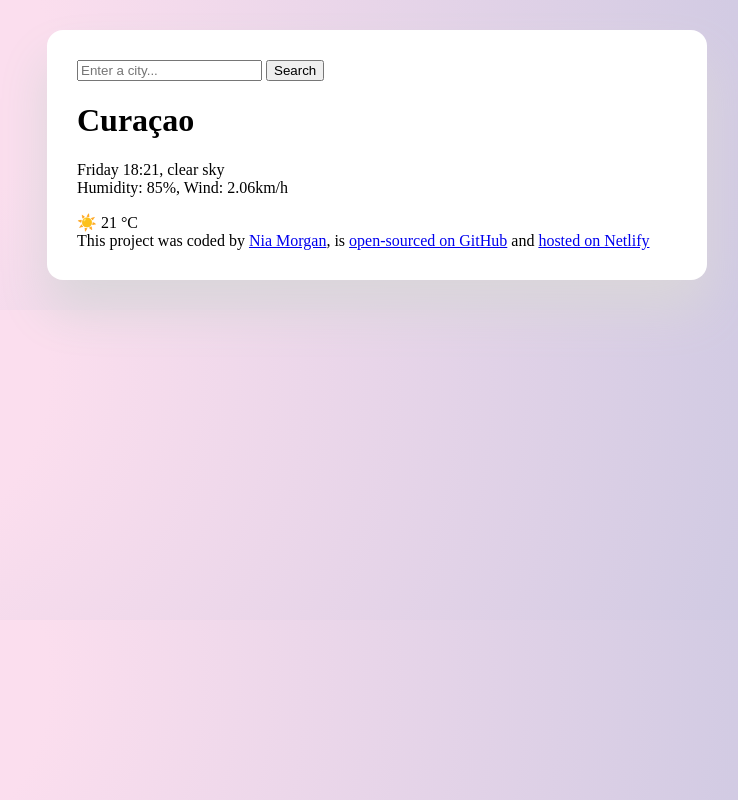
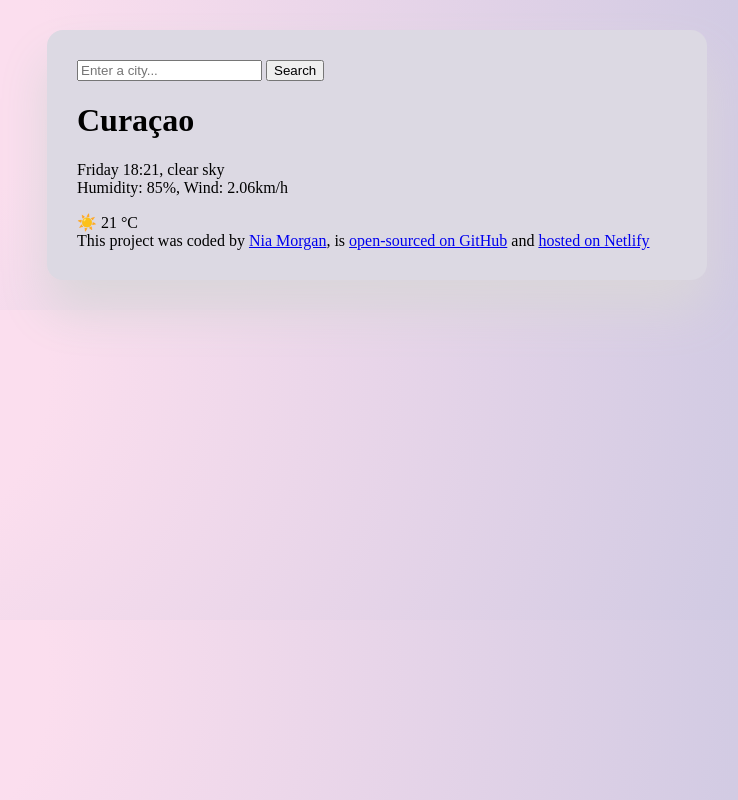
Before and after one commit to NiaMorgan29/Nias-Weather-App, a plain HTML site: page index.html in a window 1280 px wide. Shown: the whole page, without its empty margins (263-1001 px from the left). Drawn offline with Linux system fonts and the light colour scheme.

Commit message:
updating background color

```diff
--- a/src/style.css
+++ b/src/style.css
@@ -7,7 +7,7 @@ body {
 }
 
 .weather-app {
-  background: white;
+  background: #dcd9e3;
   max-width: 600px;
   margin: 30px auto;
   box-shadow: 0 30px 50px rgba(218, 214, 218);
```
